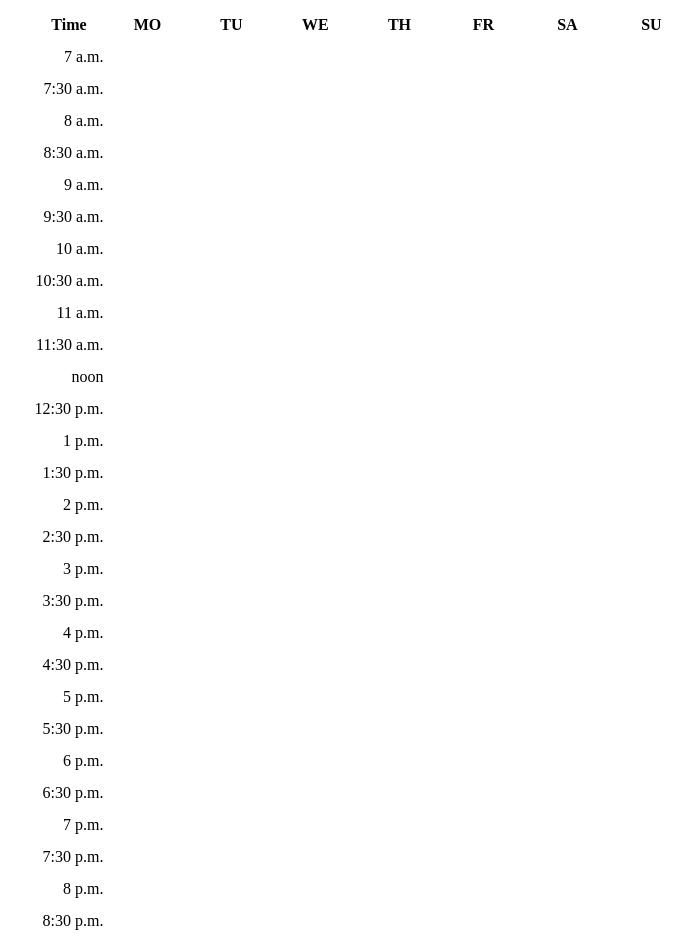
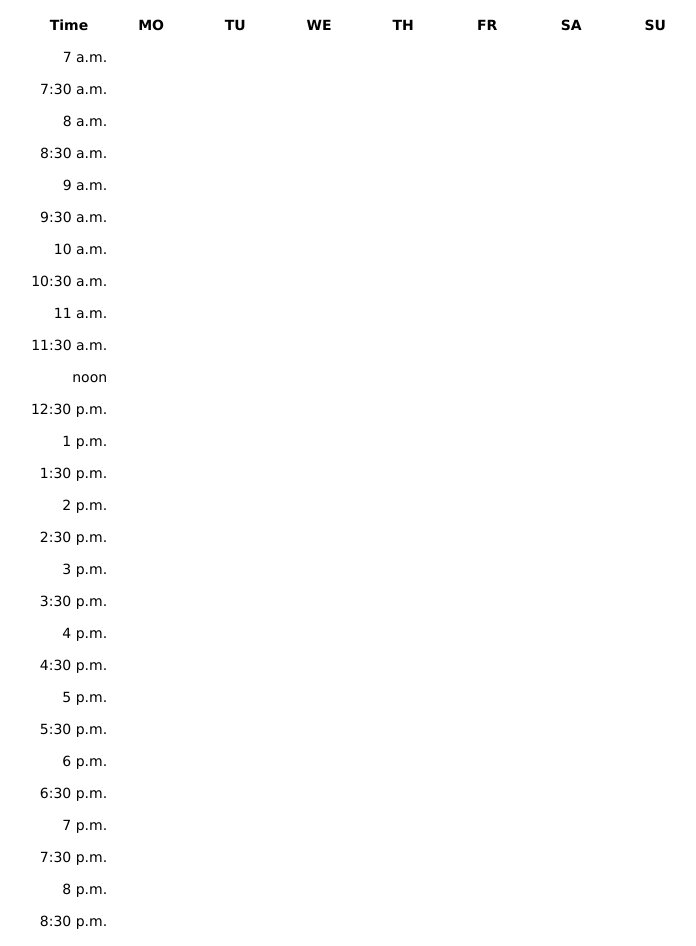
Before and after one commit to GeorgeLu97/TartanHacks, a Django app: a page that uses scheduler/display_cal/templates/display_cal/index.html in a window 1280 px wide. Shown: the whole page, without its empty margins (277-973 px from the left). Run offline with Django 3.2, Linux system fonts and the light colour scheme; data that the repository does not hold is empty.

Commit message:
changed font

```diff
--- a/scheduler/display_cal/static/display_cal/style.css
+++ b/scheduler/display_cal/static/display_cal/style.css
@@ -22,6 +22,8 @@
 table {
     background-color: white;
     text-align: center;
+    font-family: "Lucida Sans Unicode", "Lucida Grande", sans-serif;
+    font-size: 14px;
 }
 
 .middle {
```
